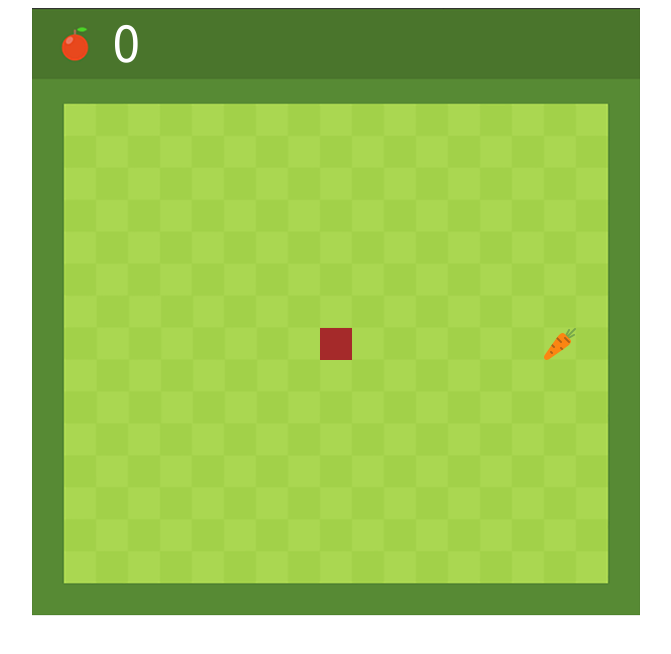
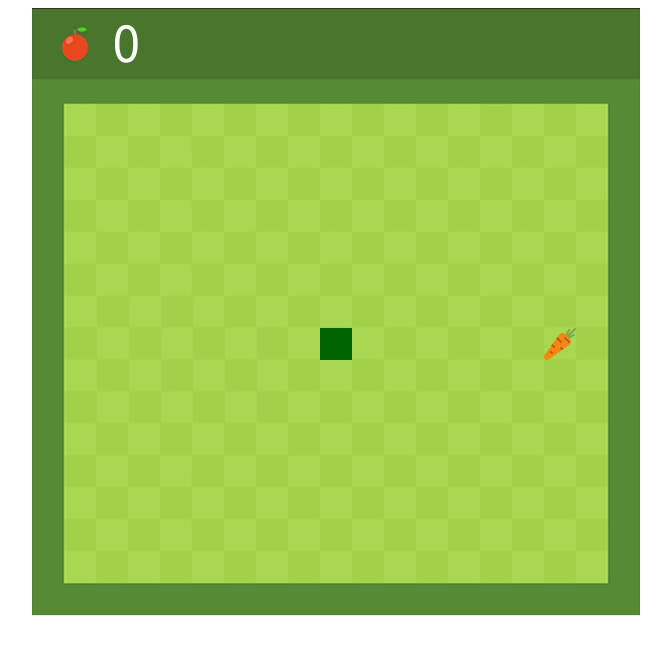
Before and after one commit to 177333747/SnakeJS, a plain HTML site: page index.html in a window 1280 px wide. Shown: the whole page, without its empty margins (304-975 px from the left). Drawn offline with Linux system fonts and the light colour scheme.

```diff
--- a/css/style.css
+++ b/css/style.css
@@ -1,4 +1,5 @@
 canvas{
     display: block;
     margin: 0 auto;
+
 }
--- a/js/game.js
+++ b/js/game.js
@@ -51,7 +51,7 @@
     ctx.drawImage(foodImg, food.x,food.y);
 
     for(let i =0; i<snake.length; i++){
-        ctx.fillStyle = i==0 ?"brown" : "green";
+        ctx.fillStyle = i==0 ?"darkgreen" : "green";
         ctx.fillRect(snake[i].x, snake[i].y, box,box);
     }
 
@@ -75,7 +75,7 @@
     if(snakeX< box || snakeX >box*17
         || snakeY <3*box ||snakeY>box*17)
         clearInterval(game);
-
+        //ne comment Dima
     if(dir =="left") snakeX -=box;
     if(dir =="right") snakeX+=box;
     if(dir== "up") snakeY -=box;
@@ -89,4 +89,4 @@
     snake.unshift(newHead);
 }
 
-let game = setInterval(drawGame,150);
+let game = setInterval(drawGame,100);
```
Also changed, not shown: img/food2.png (added), img/food3.png (added), img/food4.png (added), img/food5.png (added), img/iconfinder_Fruits_-_Color-17_4619625.png (added).
